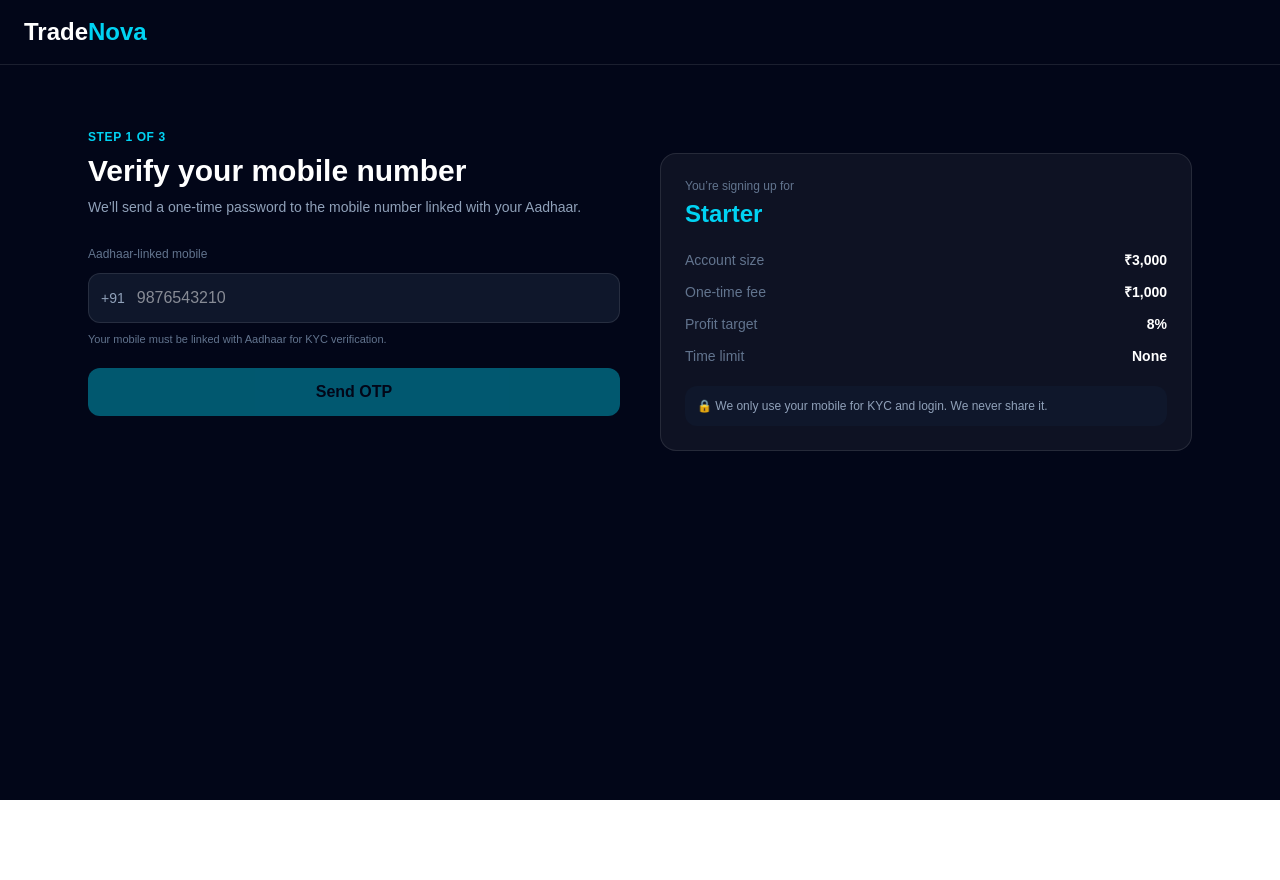
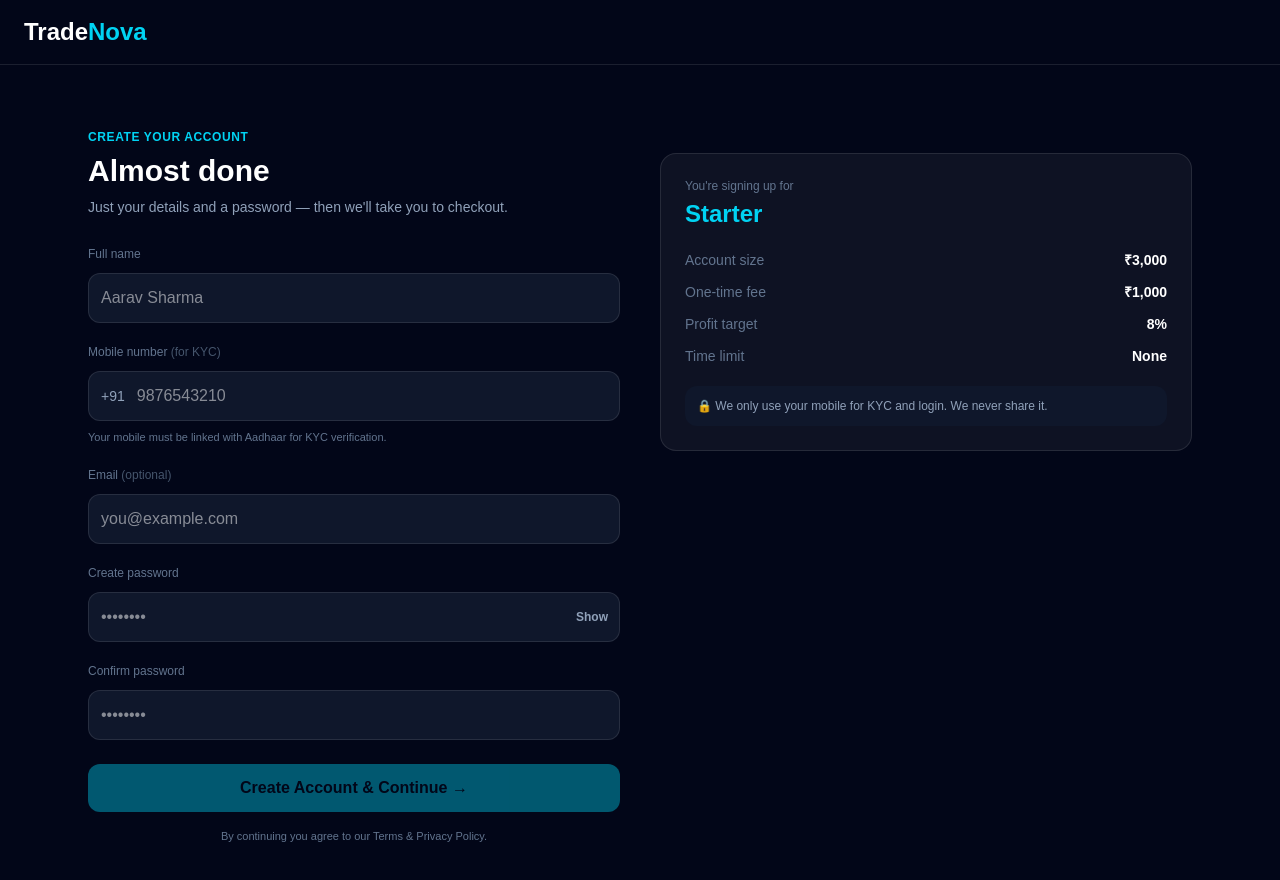
Before and after one commit to digitalnomad2024/tradenova, a Next.js app: page /signup in a window 1280 px wide. Shown: the top 880 px of the page. Before the commit the page ends 800 px from the top, so only its background shows below. Built offline with nearby package versions, Linux system fonts and the light colour scheme.

Commit message:
Fix: restore Next.js build config

```diff
--- a/app/api/send-otp.js
+++ b/app/api/send-otp.js
@@ -1,4 +1,31 @@
 // api/send-otp.js
+
+async function getAuthToken() {
+  const customerId = process.env.MC_CUSTOMER_ID;
+  const password = process.env.MC_PASSWORD;
+
+  if (!customerId || !password) {
+    throw new Error('Missing Message Central credentials in environment variables.');
+  }
+
+  const tokenUrl = `https://cpaas.messagecentral.com/auth/v1/authentication/token?customerId=${customerId}&key=${btoa(password)}&scope=NEW&country=91`;
+
+  const response = await fetch(tokenUrl, {
+    method: 'GET', // This endpoint uses GET
+    headers: {
+      'accept': '*/*',
+    },
+  });
+
+  const data = await response.json();
+
+  if (!response.ok || !data.token) {
+    throw new Error(data.message || 'Failed to generate auth token.');
+  }
+
+  return data.token;
+}
+
 export default async function handler(req, res) {
   if (req.method !== 'POST') {
     return res.status(405).json({ error: 'Method not allowed' });
@@ -11,31 +38,34 @@ export default async function handler(req, res) {
   }
 
   try {
-    // Message Central uses the authToken as a header
-    const response = await fetch(
-      `https://cpaas.messagecentral.com/verification/v3/send?countryCode=91&flowType=SMS&mobileNumber=${phoneNumber}&otpLength=6`,
-      {
-        method: 'POST',
-        headers: {
-          'authToken': process.env.OTP_AUTH_TOKEN,
-        },
-      }
-    );
+    // 1. Generate a fresh auth token
+    const authToken = await getAuthToken();
+
+    // 2. Use the token to send the OTP
+    const sendUrl = `https://cpaas.messagecentral.com/verification/v3/send?countryCode=91&flowType=SMS&mobileNumber=${phoneNumber}&otpLength=6`;
+
+    const response = await fetch(sendUrl, {
+      method: 'POST',
+      headers: {
+        'authToken': authToken, // Use the generated token
+      },
+    });
 
     const data = await response.json();
 
-    // Check for a successful response (responseCode 200)
+    // Message Central returns responseCode 200 on success
     if (data.responseCode !== 200) {
-      throw new Error(data.message || 'Failed to send OTP');
+      throw new Error(data.message || `Failed to send OTP. Code: ${data.responseCode}`);
     }
 
     res.status(200).json({
       success: true,
       message: 'OTP sent successfully',
-      verificationId: data.data.verificationId // You will need this to validate later
+      verificationId: data.data.verificationId
     });
+
   } catch (error) {
     console.error('Send OTP error:', error);
-    res.status(500).json({ error: 'Failed to send OTP. Please try again.' });
+    res.status(500).json({ error: error.message || 'Failed to send OTP. Please try again.' });
   }
 }
--- a/app/signup/page.tsx
+++ b/app/signup/page.tsx
@@ -1,7 +1,7 @@
 "use client";
 
 import { useSearchParams, useRouter } from "next/navigation";
-import { Suspense, useState, useEffect } from "react";
+import { Suspense, useState } from "react";
 import Link from "next/link";
 
 const plans: Record<string, { name: string; account: number; fee: number }> = {
@@ -20,11 +20,7 @@ function SignupContent() {
   const selected = searchParams.get("plan") || "starter";
   const plan = plans[selected] || plans.starter;
 
-  const [step, setStep] = useState<"mobile" | "otp" | "details">("mobile");
   const [mobile, setMobile] = useState("");
-  const [otp, setOtp] = useState("");
-  const [generatedOtp, setGeneratedOtp] = useState("");
-  const [resendIn, setResendIn] = useState(0);
   const [name, setName] = useState("");
   const [email, setEmail] = useState("");
   const [password, setPassword] = useState("");
@@ -32,13 +28,6 @@ function SignupContent() {
   const [showPassword, setShowPassword] = useState(false);
   const [error, setError] = useState("");
   const [loading, setLoading] = useState(false);
-
-  // Resend countdown
-  useEffect(() => {
-    if (resendIn <= 0) return;
-    const t = setTimeout(() => setResendIn((s) => s - 1), 1000);
-    return () => clearTimeout(t);
-  }, [resendIn]);
 
   // Indian mobile number: starts with 6-9, 10 digits
   const validMobile = /^[6-9]\d{9}$/.test(mobile);
@@ -53,39 +42,19 @@ function SignupContent() {
   const passwordValid = Object.values(passwordRules).every(Boolean);
   const passwordsMatch = password.length > 0 && password === confirmPassword;
 
-  const sendOtp = () => {
-    if (!validMobile) {
-      setError("Enter a valid 10-digit Aadhaar-linked mobile number.");
-      return;
-    }
-    const code = Math.floor(100000 + Math.random() * 900000).toString();
-    setGeneratedOtp(code);
-    setResendIn(30);
-    setError("");
-    setStep("otp");
-    alert(`Demo OTP sent to +91 ${mobile}: ${code}`);
-  };
-
-  const verifyOtp = () => {
-    if (otp.length !== 6) {
-      setError("Enter the 6-digit OTP.");
-      return;
-    }
-    if (otp !== generatedOtp) {
-      setError("Invalid OTP. Please try again.");
-      return;
-    }
-    setError("");
-    setStep("details");
-  };
-
   const createAccount = () => {
     if (!name.trim()) {
       setError("Please enter your full name.");
       return;
     }
+    if (!validMobile) {
+      setError("Enter a valid 10-digit Aadhaar-linked mobile number.");
+      return;
+    }
     if (!passwordValid) {
-      setError("Password must be at least 8 characters with uppercase, lowercase, and a number.");
+      setError(
+        "Password must be at least 8 characters with uppercase, lowercase, and a number."
+      );
       return;
     }
     if (!passwordsMatch) {
@@ -96,10 +65,7 @@ function SignupContent() {
     setLoading(true);
     setTimeout(() => {
       try {
-        localStorage.setItem(
-          "tn_user",
-          JSON.stringify({ name, email, mobile })
-        );
+        localStorage.setItem("tn_user", JSON.stringify({ name, email, mobile }));
         localStorage.setItem("tn_pending_plan", selected);
       } catch {}
       router.push(`/challenge?plan=${selected}`);
@@ -121,19 +87,11 @@ function SignupContent() {
         {/* LEFT — form */}
         <div>
           <p className="text-xs font-semibold uppercase tracking-wider text-cyan-400">
-            Step {step === "mobile" ? 1 : step === "otp" ? 2 : 3} of 3
+            Create your account
           </p>
-          <h1 className="mt-2 text-3xl font-bold">
-            {step === "mobile" && "Verify your mobile number"}
-            {step === "otp" && "Enter the OTP"}
-            {step === "details" && "Almost done"}
-          </h1>
+          <h1 className="mt-2 text-3xl font-bold">Almost done</h1>
           <p className="mt-2 text-sm text-slate-400">
-            {step === "mobile" &&
-              "We’ll send a one-time password to the mobile number linked with your Aadhaar."}
-            {step === "otp" && `6-digit code sent to +91 ${mobile}.`}
-            {step === "details" &&
-              "Just your name, email, and a password — then we’ll take you to checkout."}
+            Just your details and a password — then we'll take you to checkout.
           </p>
 
           {error && (
@@ -142,11 +100,20 @@ function SignupContent() {
             </div>
           )}
 
-          {/* STEP 1 — mobile */}
-          {step === "mobile" && (
-            <div className="mt-6">
+          <div className="mt-6 space-y-4">
+            <div>
+              <label className="text-xs text-slate-500">Full name</label>
+              <input
+                value={name}
+                onChange={(e) => setName(e.target.value)}
+                placeholder="Aarav Sharma"
+                className="mt-2 w-full rounded-xl border border-white/10 bg-slate-900 p-3 outline-none focus:border-cyan-400"
+              />
+            </div>
+
+            <div>
               <label className="text-xs text-slate-500">
-                Aadhaar-linked mobile
+                Mobile number <span className="text-slate-600">(for KYC)</span>
               </label>
               <div className="mt-2 flex overflow-hidden rounded-xl border border-white/10 bg-slate-900 focus-within:border-cyan-400">
                 <span className="flex items-center px-3 text-sm text-slate-400">
@@ -166,74 +133,6 @@ function SignupContent() {
               <p className="mt-2 text-[11px] text-slate-500">
                 Your mobile must be linked with Aadhaar for KYC verification.
               </p>
-
-              <button
-                onClick={sendOtp}
-                disabled={!validMobile}
-                className="mt-5 w-full rounded-xl bg-cyan-400 py-3 font-bold text-slate-950 transition hover:bg-cyan-300 disabled:opacity-40"
-              >
-                Send OTP
-              </button>
-            </div>
-          )}
-
-          {/* STEP 2 — OTP */}
-          {step === "otp" && (
-            <div className="mt-6">
-              <label className="text-xs text-slate-500">One-time password</label>
-              <input
-                inputMode="numeric"
-                maxLength={6}
-                value={otp}
-                onChange={(e) =>
-                  setOtp(e.target.value.replace(/\D/g, "").slice(0, 6))
-                }
-                placeholder="● ● ● ● ● ●"
-                className="mt-2 w-full rounded-xl border border-white/10 bg-slate-900 p-3 text-center text-lg tracking-[0.5em] outline-none focus:border-cyan-400"
-              />
-
-              <div className="mt-3 flex items-center justify-between text-xs">
-                <button
-                  onClick={() => setStep("mobile")}
-                  className="text-slate-400 hover:text-white"
-                >
-                  ← Change number
-                </button>
-                {resendIn > 0 ? (
-                  <span className="text-slate-500">
-                    Resend in {resendIn}s
-                  </span>
-                ) : (
-                  <button
-                    onClick={sendOtp}
-                    className="text-cyan-400 hover:text-cyan-300"
-                  >
-                    Resend OTP
-                  </button>
-                )}
-              </div>
-
-              <button
-                onClick={verifyOtp}
-                disabled={otp.length !== 6}
-                className="mt-5 w-full rounded-xl bg-cyan-400 py-3 font-bold text-slate-950 transition hover:bg-cyan-300 disabled:opacity-40"
-              >
-                Verify & Continue
-              </button>
-            </div>
-          )}
-
-          {/* STEP 3 — details */}
-          {step === "details" && (
-            <div className="mt-6 space-y-4">
-              <div>
-                <label className="text-xs text-slate-500">Full name</label>
-                <input
-                  value={name}
-                  onChange={(e) => setName(e.target.value)}
-                  placeholder="Aarav Sharma"
-                  className="mt-2 w-full rounded-xl border border-white/10 bg-slate-900 p-3 outline-none focus:border-cyan-400"
-                />
             </div>
 
             <div>
@@ -315,6 +214,7 @@ function SignupContent() {
               disabled={
                 loading ||
                 !name.trim() ||
+                !validMobile ||
                 !passwordValid ||
                 !passwordsMatch
               }
@@ -327,16 +227,13 @@ function SignupContent() {
               By continuing you agree to our Terms & Privacy Policy.
             </p>
           </div>
-          )}
         </div>
 
         {/* RIGHT — plan summary */}
         <div className="lg:pt-6">
           <div className="rounded-2xl border border-white/10 bg-white/5 p-6">
-            <p className="text-xs text-slate-500">You’re signing up for</p>
-            <p className="mt-1 text-2xl font-bold text-cyan-400">
-              {plan.name}
-            </p>
+            <p className="text-xs text-slate-500">You're signing up for</p>
+            <p className="mt-1 text-2xl font-bold text-cyan-400">{plan.name}</p>
 
             <div className="mt-5 space-y-3 text-sm">
               <div className="flex justify-between">
--- /dev/null
+++ b/vite.config.js
@@ -0,0 +1,7 @@
+import { defineConfig } from 'vite'
+import react from '@vitejs/plugin-react'
+
+// https://vitejs.dev/config/
+export default defineConfig({
+  plugins: [react()],
+})
```
Also changed, not shown: package.json (+4 -3 lines), index.html.txt (added), 1 other file (tests, documents, lock files or other folders). Lines whose indentation alone changed are shown as unchanged.
